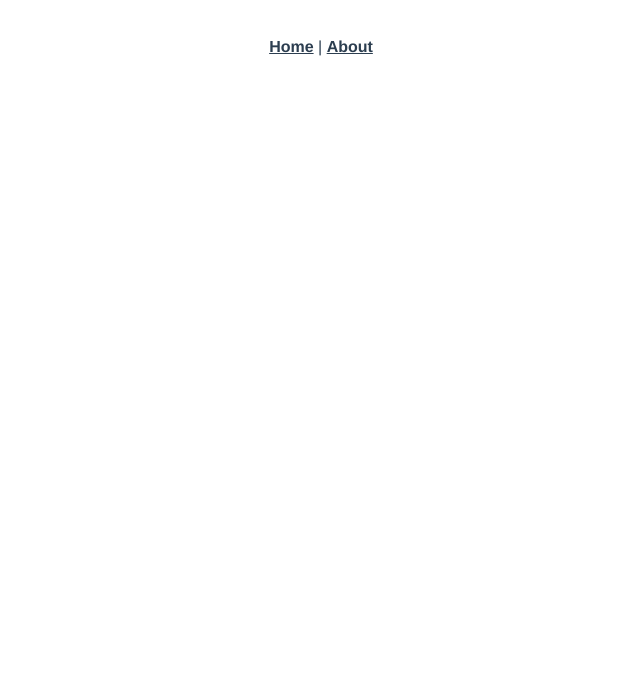
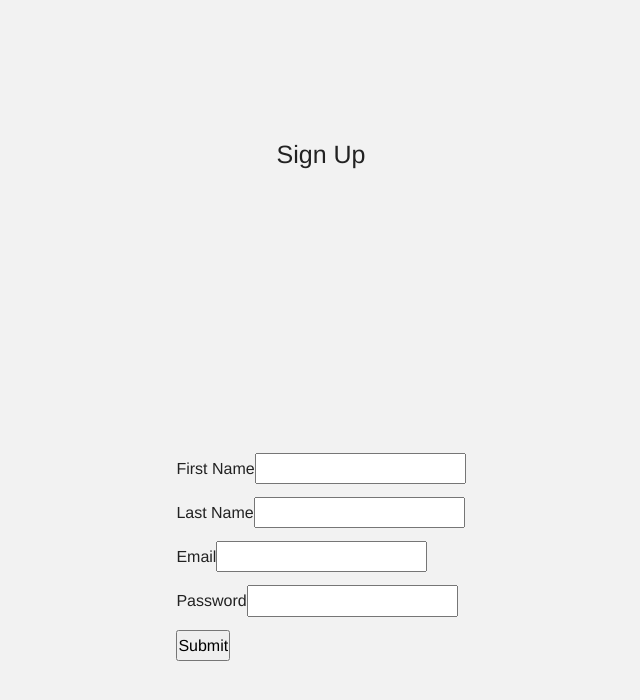
Before and after one commit to saintaze/Form-Vue, a Vue app: page /signup in a window 1280 px wide. Shown: the top 700 px of the page, without its empty margins (319-959 px from the left). Built offline with nearby package versions, Linux system fonts and the light colour scheme.

Commit message:
basic form finished

```diff
--- a/package.json
+++ b/package.json
@@ -7,9 +7,11 @@
     "build": "vue-cli-service build"
   },
   "dependencies": {
+    "axios": "^0.20.0",
     "core-js": "^3.6.5",
     "vue": "^2.6.11",
-    "vue-router": "^3.2.0"
+    "vue-router": "^3.2.0",
+    "vuelidate": "^0.7.5"
   },
   "devDependencies": {
     "@vue/cli-plugin-babel": "~4.5.0",
--- a/src/App.vue
+++ b/src/App.vue
@@ -1,32 +1,36 @@
 <template>
-  <div id="app">
-    <div id="nav">
-      <router-link to="/">Home</router-link> |
-      <router-link to="/about">About</router-link>
-    </div>
+  <div class="app">
     <router-view/>
   </div>
 </template>
 
-<style lang="scss">
-#app {
-  font-family: Avenir, Helvetica, Arial, sans-serif;
-  -webkit-font-smoothing: antialiased;
-  -moz-osx-font-smoothing: grayscale;
-  text-align: center;
-  color: #2c3e50;
+<script>
+export default {
+  name: "app"
+};
+</script>
+
+<style>
+@import "https://stackpath.bootstrapcdn.com/bootstrap/4.5.2/css/bootstrap.min.css";
+
+* {
+  padding: 0;
+  margin: 0;
+  box-sizing: border-box;
 }
 
-#nav {
-  padding: 30px;
+html {
+  font-size: 62.5%;
+}
 
-  a {
-    font-weight: bold;
-    color: #2c3e50;
+body {
+  line-height: 1.7;
+  font-family: "Avenir", Helvetica, Arial, sans-serif;
+  color: #222;
+  font-size: 1.6rem;
+  font-weight: normal;
+}
 
-    &.router-link-exact-active {
-      color: #42b983;
-    }
-  }
+.app {
 }
 </style>
--- a/src/components/HelloWorld.vue
+++ /dev/null
@@ -1,58 +0,0 @@
-<template>
-  <div class="hello">
-    <h1>{{ msg }}</h1>
-    <p>
-      For a guide and recipes on how to configure / customize this project,<br>
-      check out the
-      <a href="https://cli.vuejs.org" target="_blank" rel="noopener">vue-cli documentation</a>.
-    </p>
-    <h3>Installed CLI Plugins</h3>
-    <ul>
-      <li><a href="https://github.com/vuejs/vue-cli/tree/dev/packages/%40vue/cli-plugin-babel" target="_blank" rel="noopener">babel</a></li>
-      <li><a href="https://github.com/vuejs/vue-cli/tree/dev/packages/%40vue/cli-plugin-router" target="_blank" rel="noopener">router</a></li>
-    </ul>
-    <h3>Essential Links</h3>
-    <ul>
-      <li><a href="https://vuejs.org" target="_blank" rel="noopener">Core Docs</a></li>
-      <li><a href="https://forum.vuejs.org" target="_blank" rel="noopener">Forum</a></li>
-      <li><a href="https://chat.vuejs.org" target="_blank" rel="noopener">Community Chat</a></li>
-      <li><a href="https://twitter.com/vuejs" target="_blank" rel="noopener">Twitter</a></li>
-      <li><a href="https://news.vuejs.org" target="_blank" rel="noopener">News</a></li>
-    </ul>
-    <h3>Ecosystem</h3>
-    <ul>
-      <li><a href="https://router.vuejs.org" target="_blank" rel="noopener">vue-router</a></li>
-      <li><a href="https://vuex.vuejs.org" target="_blank" rel="noopener">vuex</a></li>
-      <li><a href="https://github.com/vuejs/vue-devtools#vue-devtools" target="_blank" rel="noopener">vue-devtools</a></li>
-      <li><a href="https://vue-loader.vuejs.org" target="_blank" rel="noopener">vue-loader</a></li>
-      <li><a href="https://github.com/vuejs/awesome-vue" target="_blank" rel="noopener">awesome-vue</a></li>
-    </ul>
-  </div>
-</template>
-
-<script>
-export default {
-  name: 'HelloWorld',
-  props: {
-    msg: String
-  }
-}
-</script>
-
-<!-- Add "scoped" attribute to limit CSS to this component only -->
-<style scoped lang="scss">
-h3 {
-  margin: 40px 0 0;
-}
-ul {
-  list-style-type: none;
-  padding: 0;
-}
-li {
-  display: inline-block;
-  margin: 0 10px;
-}
-a {
-  color: #42b983;
-}
-</style>
--- /dev/null
+++ b/src/components/Signup.vue
@@ -0,0 +1,135 @@
+<template>
+  <div class="signup">
+    <h1>Sign Up</h1>
+    <h2 v-if="formSubmitSuccess">Form is submitted successfully</h2>
+    <form @submit.prevent="formSubmit">
+      <!-- First Name -->
+      <div class="form-group" :class="{ 'form-group--error': '' }">
+        <label class="form__label">First Name</label>
+        <input class="form__input" v-model.trim="data.firstName" @input="validateFirstName"/>
+      </div>
+      <div v-if="$v.data.firstName.$error">
+        <div class="error" v-if="!$v.data.firstName.required">Field is required</div>
+        <div class="error" v-if="!$v.data.firstName.alpha">First Name must consist of letters.</div>
+      </div>
+
+      <!-- Last Name -->
+      <div class="form-group" :class="{ 'form-group--error': '' }">
+        <label class="form__label">Last Name</label>
+        <input class="form__input" v-model.trim="data.lastName" @input="validateLastName"/>
+      </div>
+      <div v-if="$v.data.lastName.$error">
+        <div class="error" v-if="!$v.data.lastName.required">Field is required</div>
+        <div class="error" v-if="!$v.data.lastName.alpha">Last Name must consist of letters.</div>
+      </div>
+
+      <!-- Email -->
+      <div class="form-group" :class="{ 'form-group--error': '' }">
+        <label class="form__label">Email</label>
+        <input class="form__input" v-model.trim="data.email" @input="validateEmail"/>
+      </div>
+      <div v-if="$v.data.email.$error">
+        <div class="error" v-if="!$v.data.email.required">Field is required</div>
+        <div class="error" v-if="!$v.data.email.email">Email must be valid</div>
+        <div class="error" v-if="!$v.data.email.isUnique && $v.data.email.email">Email is taken</div>
+      </div>
+
+      <!-- Password -->
+      <div class="form-group" :class="{ 'form-group--error': '' }">
+        <label class="form__label">Password</label>
+        <input class="form__input" v-model.trim="data.password" @input="validatePassword"/>
+      </div>
+      <div v-if="$v.data.password.$error">
+        <div class="error" v-if="!$v.data.password.required">Field is required</div>
+        <div class="error" v-if="!$v.data.password.minLength">Password must be minimim of {{$v.data.password.$params.minLength.min}} of characters</div>
+      </div>
+
+      <input type="submit" >
+
+    </form>
+  </div>
+</template>
+
+<script>
+import { required, minLength, alpha, email } from "vuelidate/lib/validators";
+import axios from "axios";
+
+const SIGNUP_URL = "https://api.raisely.com/v3/signup";
+const EMAIL_VALIDATE_URL = "https://api.raisely.com/v3/check-user";
+
+export default {
+  name: "signup",
+  data: () => ({
+    formSubmitSuccess: false,
+    data: {
+      firstName: "",
+      lastName: "",
+      email: "",
+      password: ""
+    }
+  }),
+  validations: {
+    data: {
+      firstName: { required, alpha },
+      lastName: { required, alpha },
+      password: { required, minLength: minLength(8) },
+      email: {
+        required,
+        email,
+        async isUnique(email){
+          if(email === '') return true
+          if(this.$v.data.email.email) {
+            const payload = {
+              "campaignUuid": "46aa3270-d2ee-11ea-a9f0-e9a68ccff42a",
+              "data": { "email": this.data.email }
+            }
+            const res = await axios.post(EMAIL_VALIDATE_URL, payload);
+            console.log(res.data.data.status)
+            return res.data.data.status === 'OK'
+          }
+        }
+      }
+    }
+  },
+  methods: {
+    async formSubmit() {
+      this.$v.$touch();
+      if (!this.$v.$invalid) {
+        console.log("form is valid");
+        const payload = {
+          "campaignUuid": "46aa3270-d2ee-11ea-a9f0-e9a68ccff42a",
+          data: this.data
+        }
+        const res = await axios.post(SIGNUP_URL, payload);
+        this.formSubmitSuccess = true
+        console.log(res)
+      }
+    },
+    validateFirstName(value) {
+      this.$v.data.firstName.$touch();
+    },
+    validateLastName(value) {
+      this.$v.data.lastName.$touch();
+    },
+    validatePassword(value){
+      this.$v.data.password.$touch();
+    },
+    validateEmail(value){
+      this.$v.data.email.$touch();
+    }
+  },
+};
+</script>
+
+<style lang="scss">
+.signup {
+  height: 100vh;
+  background-color: #f2f2f2;
+  display: grid;
+  place-items: center;
+}
+
+small {
+  display: block;
+}
+</style>
--- a/src/main.js
+++ b/src/main.js
@@ -2,7 +2,11 @@ import Vue from 'vue'
 import App from './App.vue'
 import router from './router'
 
+import Vuelidate from "vuelidate";
+
 Vue.config.productionTip = false
+Vue.use(Vuelidate);
+
 
 new Vue({
   router,
--- a/src/router/index.js
+++ b/src/router/index.js
@@ -1,22 +1,17 @@
 import Vue from 'vue'
 import VueRouter from 'vue-router'
-import Home from '../views/Home.vue'
+import Signup from "@/components/Signup";
 
 Vue.use(VueRouter)
 
-  const routes = [
+const routes = [
   {
-    path: '/',
-    name: 'Home',
-    component: Home
+    path: "/",
+    redirect: "/signup"
   },
   {
-    path: '/about',
-    name: 'About',
-    // route level code-splitting
-    // this generates a separate chunk (about.[hash].js) for this route
-    // which is lazy-loaded when the route is visited.
-    component: () => import(/* webpackChunkName: "about" */ '../views/About.vue')
+    path: "/signup",
+    component: Signup
   }
 ]
 
```
Also changed, not shown: 1 other file (tests, documents, lock files or other folders).
